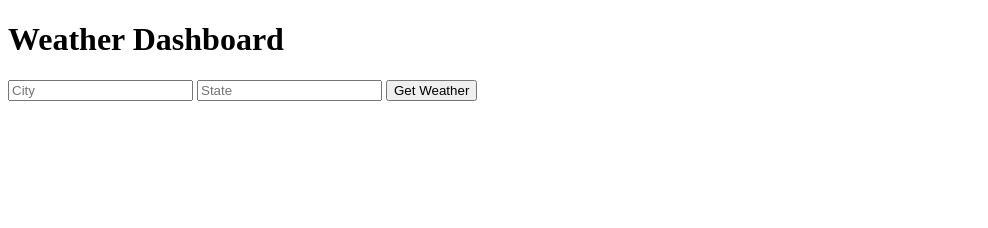
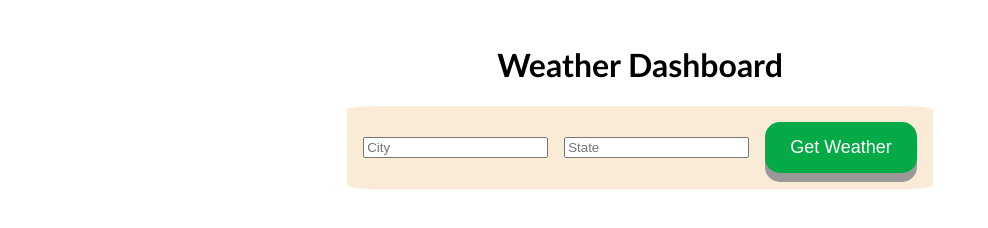
Before and after one commit to davidg7672/weather-app, a website: page public/index.html in a window 1280 px wide. Shown: the whole page, without its empty margins (0-988 px from the left). Drawn offline with Linux system fonts and the light colour scheme.

Commit message:
Added styling

```diff
--- a/public/index.html
+++ b/public/index.html
@@ -3,23 +3,30 @@
     <head>
         <meta charset="UTF-8" />
         <meta name="viewport" content="width=device-width, initial-scale=1.0" />
+        <link rel="stylesheet" href="./styles.css" />
         <title>Weather Dashboard</title>
     </head>
     <body>
-        <main class="container">
+        <main class="container column">
             <div class="title">
                 <h1>Weather Dashboard</h1>
             </div>
 
             <!-- input area -->
             <div class="form-area">
-                <form id="weatherForm" action="/weather" method="GET">
+                <form
+                    id="weatherForm"
+                    action="/weather"
+                    method="GET"
+                    class="container form-container"
+                >
                     <!-- input for city -->
                     <input
                         type="text"
                         name="city"
                         id="city"
                         placeholder="City"
+                        class="input-field"
                     />
 
                     <!-- input for state -->
@@ -28,9 +35,10 @@
                         name="state"
                         id="state"
                         placeholder="State"
+                        class="input-field"
                     />
 
-                    <button type="submit">Get Weather</button>
+                    <button class="button" type="submit">Get Weather</button>
                 </form>
             </div>
 
--- a/public/styles.css
+++ b/public/styles.css
@@ -0,0 +1,45 @@
+body,
+html {
+    font-family: "Trebuchet MS", "Lucida Sans Unicode", "Lucida Grande",
+        "Lucida Sans", Arial, sans-serif;
+}
+
+.container {
+    display: flex;
+    justify-content: center;
+    align-items: center;
+    flex-wrap: wrap;
+    padding: 1rem;
+}
+
+.row {
+    flex-direction: row;
+}
+
+.column {
+    flex-direction: column;
+}
+
+.form-container {
+    background-color: antiquewhite;
+    border-radius: 5%;
+    gap: 1rem;
+}
+
+.button {
+    background-color: #04aa46;
+    cursor: pointer;
+    border-radius: 15px;
+    box-shadow: 0 9px #999;
+    outline: none;
+    border: none;
+    font-size: 18px;
+    padding: 15px 25px;
+    text-align: center;
+    text-decoration: none;
+    color: #fff;
+}
+
+.button:hover {
+    background-color: #3e8e41;
+}
```
